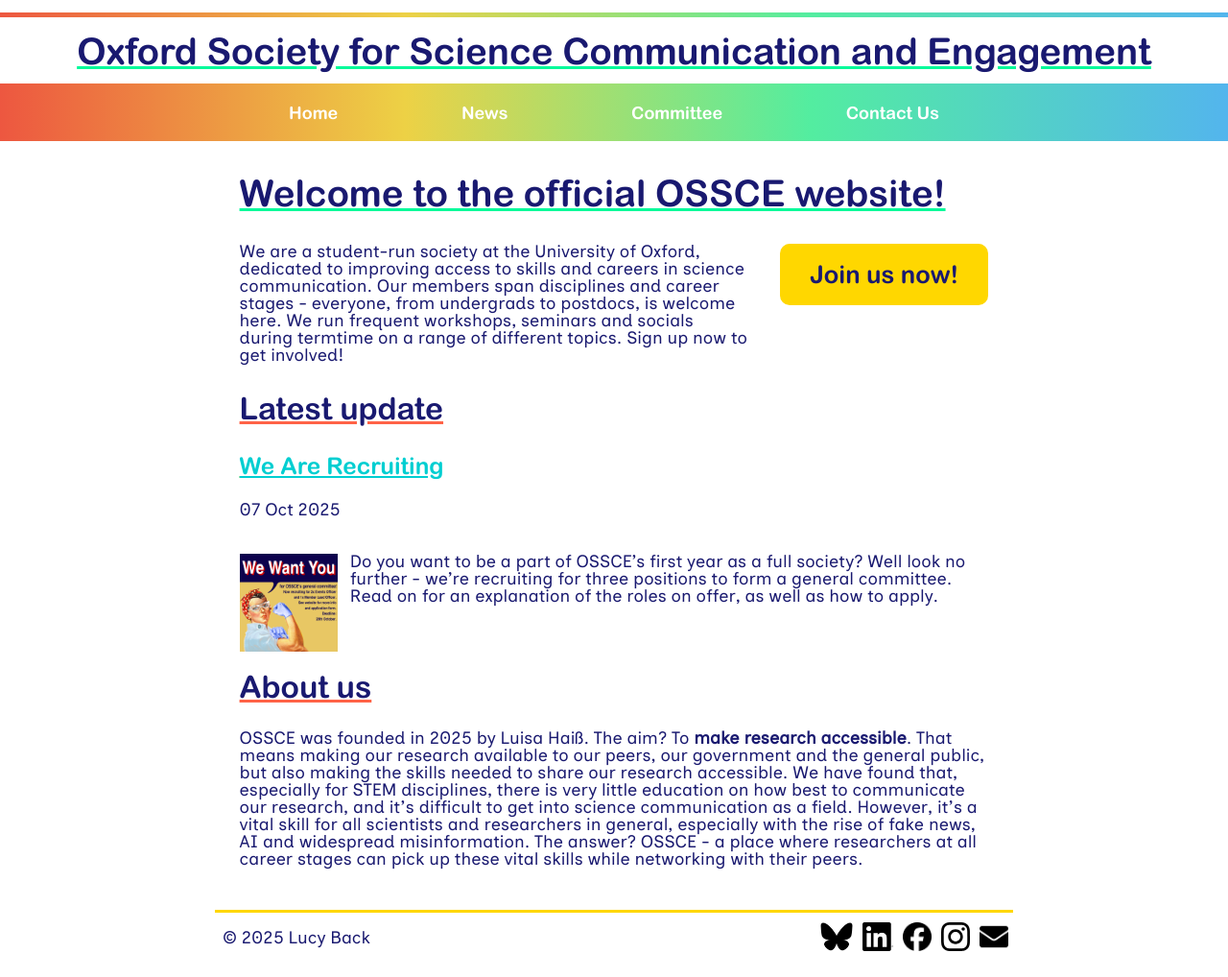
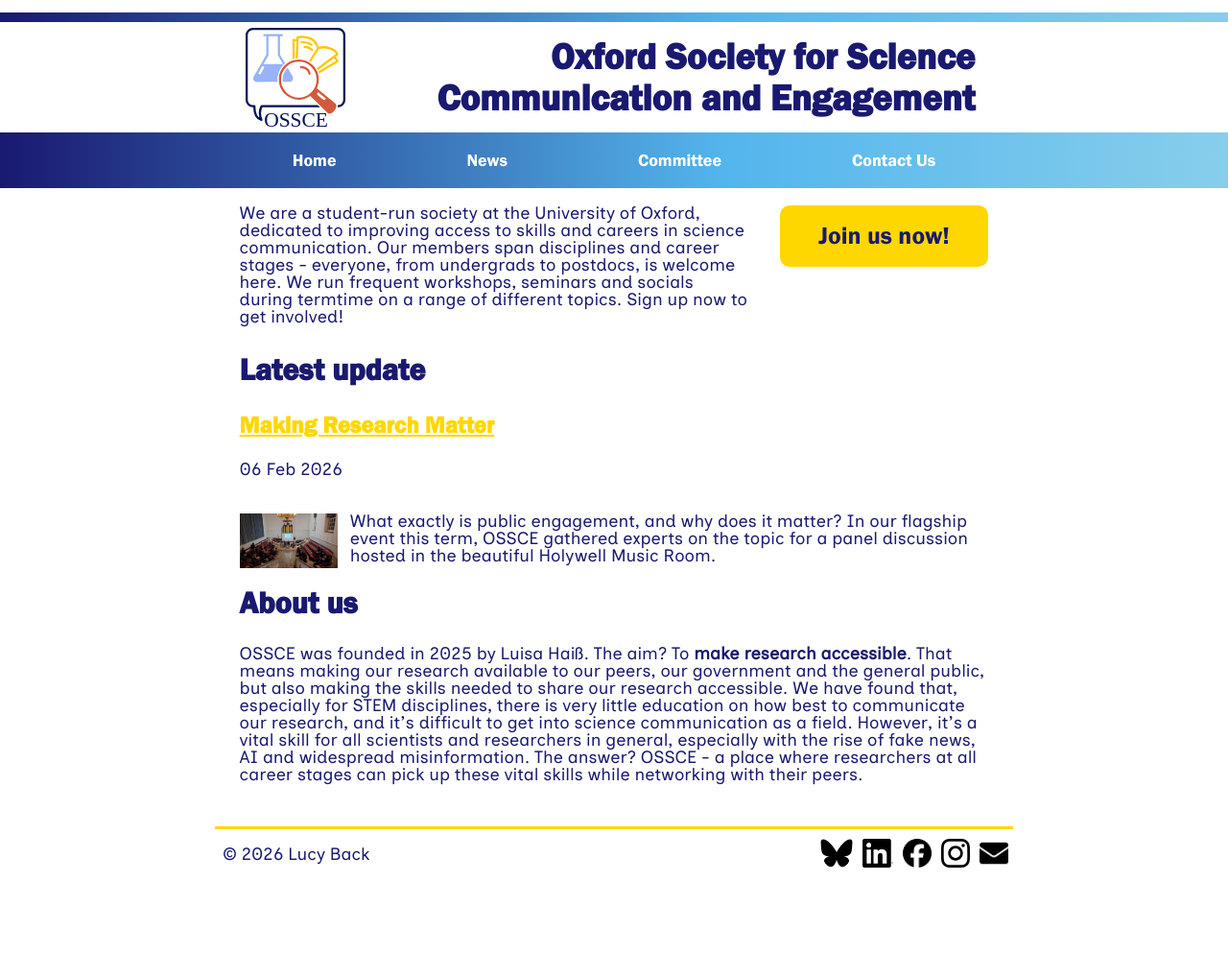
Before and after one commit to oxscicom/oxscicom.github.io, a Jekyll site: the page built from index.html, in a window 1280 px wide. Shown: the whole page at 96% size. Built offline with Jekyll 4.4.1, drawn with Linux system fonts in a browser that asks for light colours; after the commit the page ends 930 px from its top, so only the background shows below that.

Commit message:
Site revamp with new branding and new articles

```diff
--- /dev/null
+++ b/News/_posts/2026-02-06-making-research-matter.md
@@ -0,0 +1,11 @@
+---
+layout: post
+---
+
+![A view of the Holywell Music Room from above.](/assets/images/vc-talk-2.jpg) What exactly is public engagement, and why does it matter? In our flagship event this term, OSSCE gathered experts on the topic for a panel discussion hosted in the beautiful Holywell Music Room.
+
+OSSCE president Luisa Haiß chaired the panel for a crowd of students and researchers. The star of the lineup was Prof. Irene Tracey, Vice Chancellor of the University of Oxford. The VC has a background in neuroscience and a passion for public engagement, and it was wonderful to hear her perspectives considering her broad background knowledge. Tom Saunders, head of public engagement at UKRI, was able to provide some insider knowledge regarding the ways that your public engagement work can interact with funding opportunities, and how best we can stop people seeing that as "ticking a box".
+
+![Luisa gestures back at the speakers, and the Vice Chancellor raises her hand.](/assets/images/vc-talk-1.jpg)Hazel Beaver, a patient representative for Oxford Cancer, shared her experiences as a recipient of public engagement. She had many valuable insights on how researchers can make practical changes to the ways they communicate with laypeople, as well as informing us about the importance of involving patients in all stages of the process. Dr. Rebecca Hill, public opinion and involvement manager at the Campaign for Science and Engineering, discussed research from both CaSE and UKRI, and what it shows we as researchers need to change.
+
+Many thanks to all our speakers for an evening of stimulating conversation and great suggestions that we can all bear in mind in our future work. We hope that all the attendees enjoyed it as much as we did!
--- a/_includes/footer.html
+++ b/_includes/footer.html
@@ -1,6 +1,6 @@
 
 <div class="footer">
-    <p>© 2025 Lucy Back</p>
+    <p>© 2026 Lucy Back</p>
     <div class = "filler"></div>
     <a href="https://bsky.app/profile/ossce.bsky.social">
         <img src="/assets/images/icons/bluesky-logo.png" height = "30px">
--- a/_includes/navigation.html
+++ b/_includes/navigation.html
@@ -1,5 +1,11 @@
 <div class="header">
-    <h1>Oxford Society for Science Communication and Engagement</h1>
+    <div class="big-padding"></div>
+    <div class="logo-container">
+    <div class="logo">
+        <img src="/assets/images/ossce_logo.svg" alt="The OSSCE logo.">
+        <h1>Oxford Society for Science Communication and Engagement</h1>
+    </div>
+    </div>
     <div class="padding"></div>
     <nav>
         <ul>
--- a/assets/css/blue24.css
+++ b/assets/css/blue24.css
@@ -1,8 +1,8 @@
 
 @font-face {
-    font-family: 'arial_rounded';
-    src: url('../fonts/Arial-Rounded-MT-Bold.woff') format('woff'),
-    src: url('../fonts/ArialRoundedMTBold.woff2') format('woff2');
+    font-family: 'franklin_gothic_demi';
+    src: url('../fonts/FranklinGothic-Demi.woff2') format('woff2'),
+         url('../fonts/FranklinGothic-Demi.woff') format('woff');
     font-weight: normal;
     font-style: normal;
 }
@@ -16,19 +16,19 @@
 }
 
 a:link {
-    color: darkturquoise;
+    color: gold;
 }
 
 a:visited {
-    color: mediumorchid;
+    color: orange;
 }
 
 a:hover {
-    color: cyan;
+    color: yellow;
 }
 
 a:active {
-    color: gold;
+    color: lightyellow;
 }
 
 body {
@@ -127,7 +127,7 @@
 
 .signup{
     background: gold;
-    font-family: arial_rounded;
+    font-family: franklin_gothic_demi;
     width: 17vw;
     height: 5vw;
     float: right;
@@ -155,7 +155,7 @@
     }
 
     a:active {
-        color: mediumspringgreen;
+        color: blue;
         text-decoration: none;
     }
 }
@@ -193,20 +193,42 @@
     align-items: center;
     color: white;
     column-gap: 10px;
-    background: linear-gradient(90deg,rgba(237, 87, 64, 1) 0%, rgba(237, 209, 69, 1) 33%, rgba(83, 237, 160, 1) 66%, rgba(83, 181, 237, 1) 100%);
+    background: linear-gradient(90deg,rgba(25, 25, 112, 1) 0%, rgba(83, 181, 237, 1) 59%, rgba(135, 206, 235, 1) 100%);
     h1{
         background: white;
-        width: 100%;
-        text-align: center;
+        text-align: right;
         padding: 1%;
         margin-bottom: 0px;
-        margin-top: 5px;
+        margin-top: 0px;
         color: midnightblue;
     }
     .padding {
         flex-grow: 1;
         flex-shrink: 1;
         background: white;
+    }
+
+    .big-padding{
+        height: 10px;
+    }
+}
+
+.logo-container {
+    background-color: white;
+    width: 100%;
+    display: flex;
+    justify-content: center;
+}
+
+.logo{
+    width: 60%;
+    padding-top: 0.5vw;
+    padding-bottom: 0.5vw;
+    display: flex;
+    align-items: center;
+    img{
+        background-color: white;
+        height: 8vw;
     }
 }
 
@@ -237,7 +259,7 @@
 }
 
 nav {
-    font-family: arial_rounded;
+    font-family: franklin_gothic_demi;
     width: 65%;
 
     a:link {
@@ -277,32 +299,23 @@
 
 h1, h2, h3, h4, h5, h6 {
     color: midnightblue;
-    font-family: arial_rounded;
+    font-family: franklin_gothic_demi;
 }
 
 h1 {
     font-size: 3vw;
-    text-decoration-line: underline;
-    text-decoration-color: mediumspringgreen;
 }
 
 h2 {
     font-size: 2.5vw;
-    text-decoration-line: underline;
-    text-decoration-color: tomato;
 }
 
 h3 {
     font-size: 1.9vw;
-    text-decoration-line: underline;
-    text-decoration-color: gold;
 }
 
 h4 {
     font-size: 1.7vw;
-    text-decoration-line: underline;
-    text-decoration-color: slateblue;
-}
 
 h5 {
     font-size: 1.5vw;
--- a/index.html
+++ b/index.html
@@ -4,7 +4,6 @@
 ---
 
 <body>
-    <h1>Welcome to the official OSSCE website!</h1>
     <div class="signup">
         <a href="https://forms.cloud.microsoft/pages/responsepage.aspx?id=G96VzPWXk0-0uv5ouFLPkVpgFsBb1q9AluklybXi1iRUQ0s3Wkc4SzZSTzI2RTlZQ0RTQjZEQU5FMy4u&route=shorturl">Join us now!</a>
     </div>
--- a/news.md
+++ b/news.md
@@ -2,5 +2,5 @@
 layout: menu
 title: News
 ---
-# Read all about it!
-This is the place to stay up to date with all the latest news from OSSCE.
+# Latest news
+Find out all about what we at OSSCE have been getting up to.
```
Also changed, not shown: News/_posts/2025-10-07-we-are-recruiting.md (+1 -1 lines), News/_posts/2025-10-15-michaelmas-termcard.md (added, +14 -0 lines), News/_posts/2026-01-12-hilary-termcard.md (added, +19 -0 lines), assets/fonts/FranklinGothic-Demi.woff (added), assets/fonts/FranklinGothic-Demi.woff2 (added), assets/images/freshers-fair.jpg (added), assets/images/ossce_logo.svg, assets/images/science-into-stories.jpg (added), assets/images/vc-talk-2.jpg (added), 2 other files.
